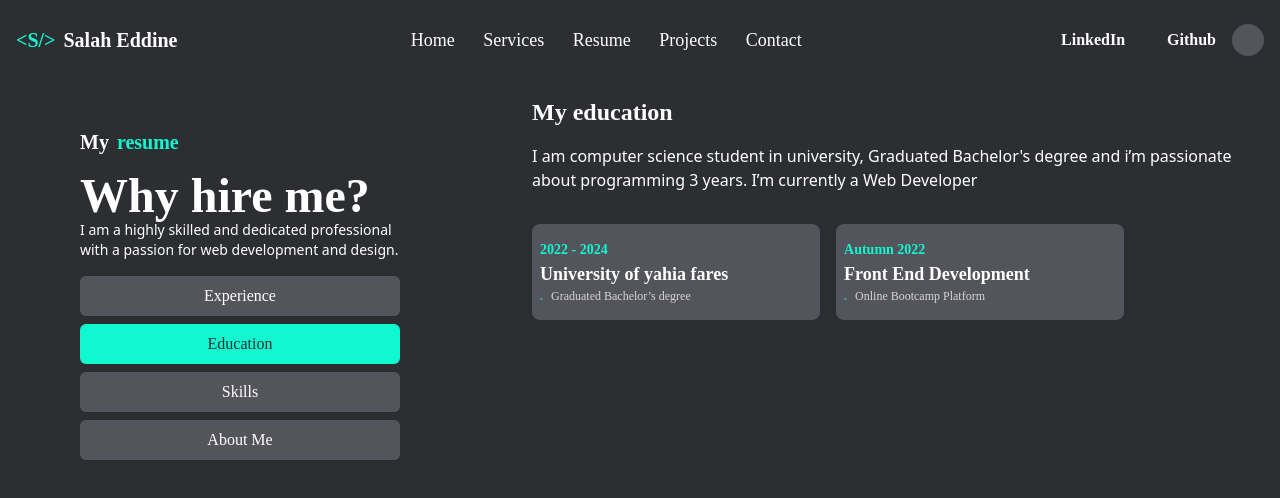
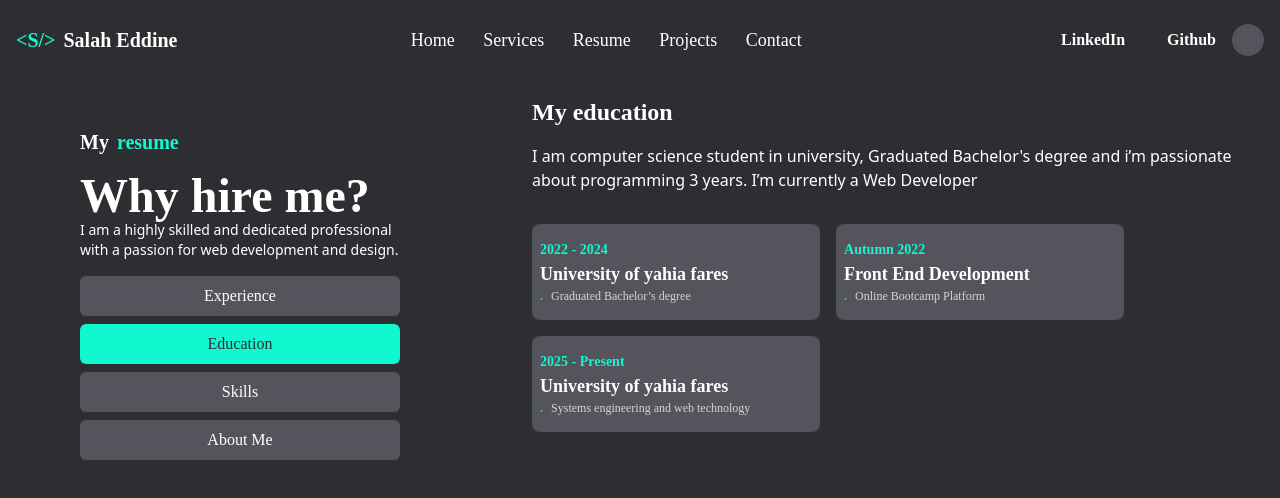
Before and after one commit to kadik23/portfolio, a Next.js app: page /resume/education in a window 1280 px wide. Shown: the top 498 px of the page. Built offline with nearby package versions, Linux system fonts and the light colour scheme; some icons are missing.

Commit message:
update data

```diff
--- a/src/app/consts.ts
+++ b/src/app/consts.ts
@@ -49,6 +49,8 @@ export const hardSkills: HardSkills = {
     ],
     'Tools': [
         { name: 'Figma', icon: 'solar:figma-bold' },
+        { name: 'Notion', icon: 'devicon:notion'},
+        { name: 'Trello', icon: 'mdi:trello'}
     ],
 };
 
@@ -141,3 +143,44 @@ export const projects: Projects[] = [
         image:'08.png'
     },
 ]
+
+export const experiecntData = [
+    {
+        duration: '2023 - Present',
+        title:'Web, Desktop & Mobile Apps Developer',
+        content: 'Implementing projects with medium complexity using Js & Php frameworks.'
+    },
+    {
+        duration: '2024 - Present',
+        title:'TechVerse Club',
+        content: 'IT Team Leader, Mentoring & Developing and Designing web apps'
+    },
+    {
+        duration: '2024 - Present',
+        title:'Freelance · Software Developer',
+        content: 'Implementing projects with medium complexity.'
+    },
+    {
+        duration: '2024 - Present',
+        title:'Thynk Tech Dz · Internship',
+        content: 'IT Project Manager, Developing front end of web apps'
+    },
+]
+
+export const educationData = [
+    {
+        duration: '2022 - 2024',
+        title:'University of yahia fares',
+        content: 'Graduated Bachelor’s degree'
+    },
+    {
+        duration: 'Autumn 2022',
+        title:'Front End Development ',
+        content: 'Online Bootcamp Platform'
+    },
+    {
+        duration: '2025 - Present',
+        title:'University of yahia fares',
+        content: 'Systems engineering and web technology'
+    },
+]
--- a/src/app/resume/education/page.tsx
+++ b/src/app/resume/education/page.tsx
@@ -1,24 +1,11 @@
 // "use client"
+import { educationData } from "@/app/consts";
 import InformationsCard from "@/Components/InformationsCard";
 import { Metadata } from "next";
 
 export const metadata: Metadata = {
     title: "education"
 };
-
-const experiecntData = [
-    {
-        duration: '2022 - 2024',
-        title:'University of yahia fares',
-        content: 'Graduated Bachelor’s degree'
-    },
-    {
-        duration: 'Autumn 2022',
-        title:'Front End Development ',
-        content: 'Online Bootcamp Platform'
-    },
-]
-
 
 export default function educationpage() {
 
@@ -29,7 +16,7 @@ export default function educationpage() {
             <div className="text-center xl:text-start">I am computer science student in university, Graduated Bachelor{"'"}s degree and i’m passionate about programming 3 years. I’m currently a Web Developer</div>
         </div>
         <div className="flex flex-wrap justify-center xl:justify-start gap-4 w-full">
-            {experiecntData.map((experience, index) =>{
+            {educationData.map((experience, index) =>{
                 return (<InformationsCard key={index}  duration = {experience.duration} title={experience.title} content={experience.content}/>)
             })}
         </div>
--- a/src/app/resume/experience/page.tsx
+++ b/src/app/resume/experience/page.tsx
@@ -1,32 +1,11 @@
 "use client"
+import { experiecntData } from "@/app/consts";
 import InformationsCard from "@/Components/InformationsCard";
 // import { Metadata } from "next";
 
 // export const metadata: Metadata = {
 //     title: "experience",
 // };
-const experiecntData = [
-    {
-        duration: '2024 - Present',
-        title:'TechVerse Club',
-        content: 'IT Team Leader,Developing and Designing web apps'
-    },
-    {
-        duration: '2024 - Present',
-        title:'Mern Stack Developer',
-        content: 'Implementing projects with medium complexity.'
-    },
-    {
-        duration: 'Summer 2023',
-        title:'Web App Developer',
-        content: 'Developing CRUD system apps using PHP stack.'
-    },
-    {
-        duration: 'Summer 2024',
-        title:'Desktop Apps Developer',
-        content: 'Developing CRUD system apps using Electron Js.'
-    },
-]
 
 export default function experiencepage(){
     return (
```
